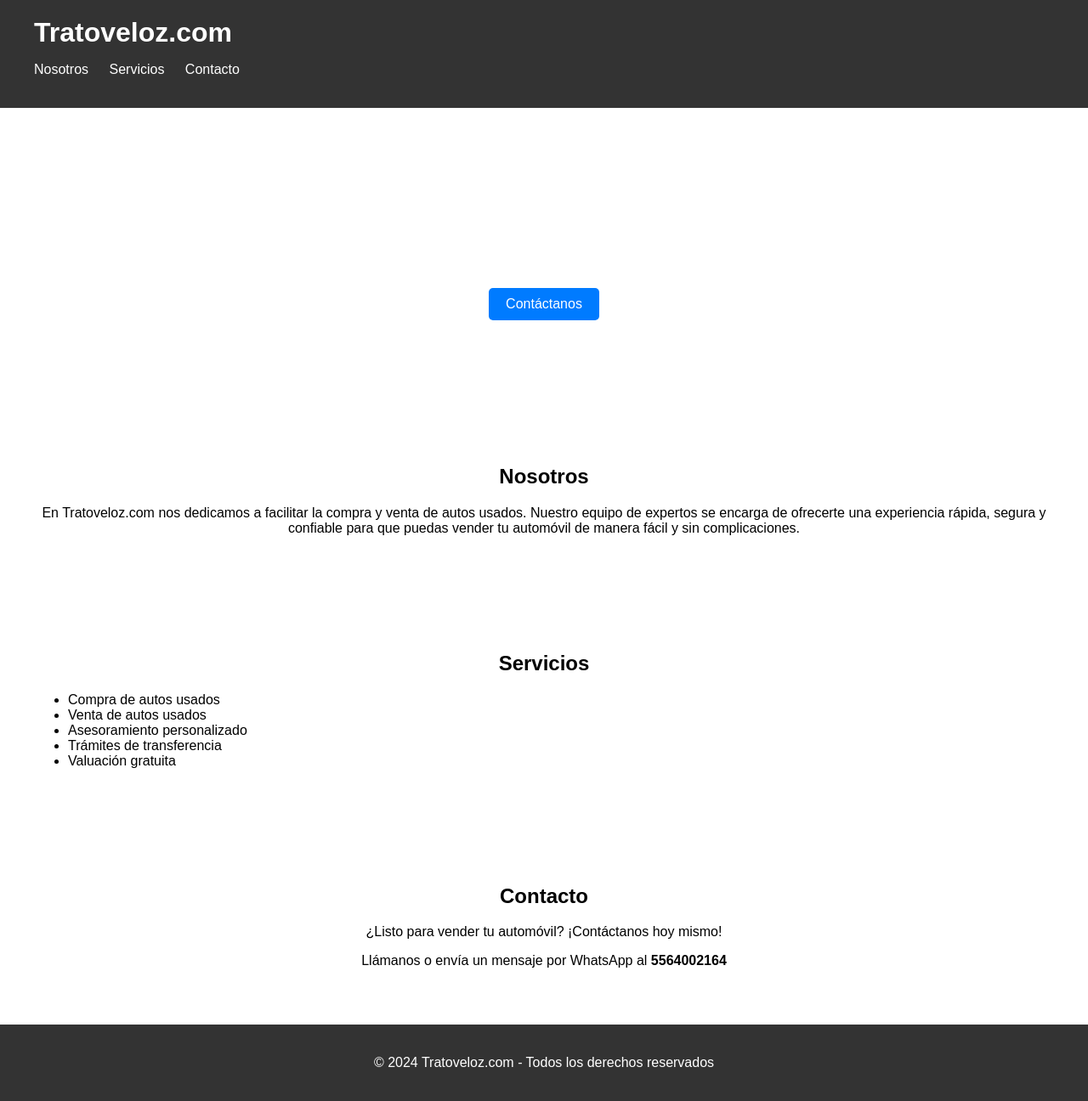
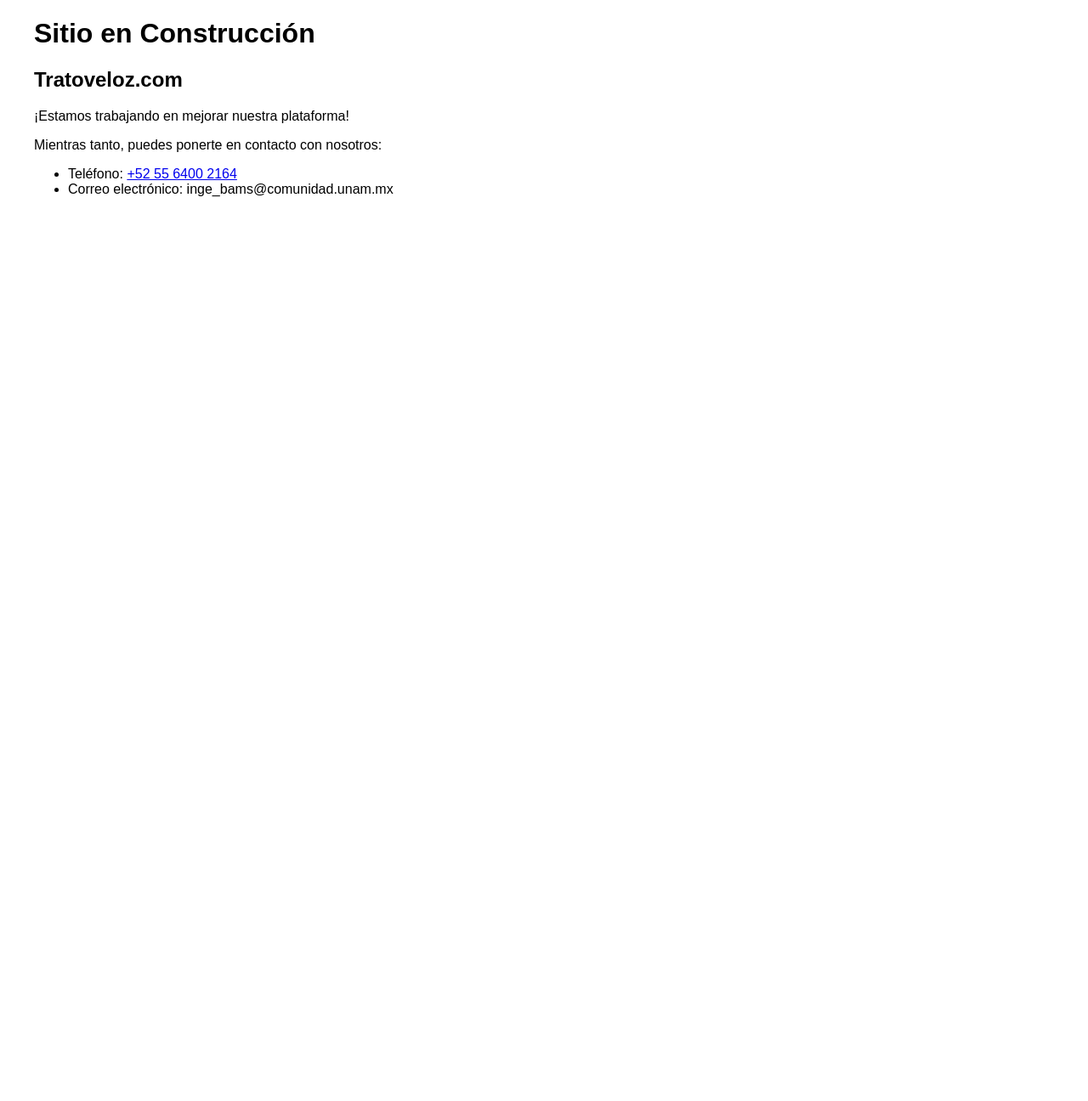
Before and after one commit to tonymillonario/web, a plain HTML site: page index.html in a window 1280 px wide. Shown: the whole page at 85% size. After the commit the page ends 800 px from the top, so only its background shows below. Drawn offline with Linux system fonts and the light colour scheme.

Commit message:
Update index.html

```diff
--- a/index.html
+++ b/index.html
@@ -3,63 +3,19 @@
 <head>
   <meta charset="UTF-8">
   <meta name="viewport" content="width=device-width, initial-scale=1.0">
-  <title>Tratoveloz.com - Compra y Venta de Autos Usados</title>
+  <title>Sitio en Construcción - TratoVeloz.com</title>
   <link rel="stylesheet" href="styles.css">
 </head>
 <body>
-  <header>
-    <div class="container">
-      <h1>Tratoveloz.com</h1>
-      <nav>
-        <ul>
-          <li><a href="#nosotros">Nosotros</a></li>
-          <li><a href="#servicios">Servicios</a></li>
-          <li><a href="#contacto">Contacto</a></li>
-        </ul>
-      </nav>
-    </div>
-  </header>
-
-  <section id="banner">
-    <div class="container">
-      <h2>Compra y Venta de Autos Usados</h2>
-      <p>Vende tu automóvil con nosotros de forma rápida, segura y confiable. ¡Obtén el mejor precio para tu vehículo!</p>
-      <a href="#contacto" class="btn-contacto">Contáctanos</a>
-    </div>
-  </section>
-
-  <section id="nosotros">
-    <div class="container">
-      <h2>Nosotros</h2>
-      <p>En Tratoveloz.com nos dedicamos a facilitar la compra y venta de autos usados. Nuestro equipo de expertos se encarga de ofrecerte una experiencia rápida, segura y confiable para que puedas vender tu automóvil de manera fácil y sin complicaciones.</p>
-    </div>
-  </section>
-
-  <section id="servicios">
-    <div class="container">
-      <h2>Servicios</h2>
-      <ul>
-        <li>Compra de autos usados</li>
-        <li>Venta de autos usados</li>
-        <li>Asesoramiento personalizado</li>
-        <li>Trámites de transferencia</li>
-        <li>Valuación gratuita</li>
-      </ul>
-    </div>
-  </section>
-
-  <section id="contacto">
-    <div class="container">
-      <h2>Contacto</h2>
-      <p>¿Listo para vender tu automóvil? ¡Contáctanos hoy mismo!</p>
-      <p>Llámanos o envía un mensaje por WhatsApp al <strong>5564002164</strong></p>
-    </div>
-  </section>
-
-  <footer>
-    <div class="container">
-      <p>&copy; 2024 Tratoveloz.com - Todos los derechos reservados</p>
-    </div>
-  </footer>
+  <div class="container">
+    <h1>Sitio en Construcción</h1>
+    <h2>Tratoveloz.com</h2>
+    <p>¡Estamos trabajando en mejorar nuestra plataforma!</p>
+    <p>Mientras tanto, puedes ponerte en contacto con nosotros:</p>
+    <ul>
+      <li>Teléfono: <a href="tel:+15564002164">+52 55 6400 2164</a></li>
+      <li>Correo electrónico: inge_bams@comunidad.unam.mx</li>
+    </ul>
+  </div>
 </body>
 </html>
```
